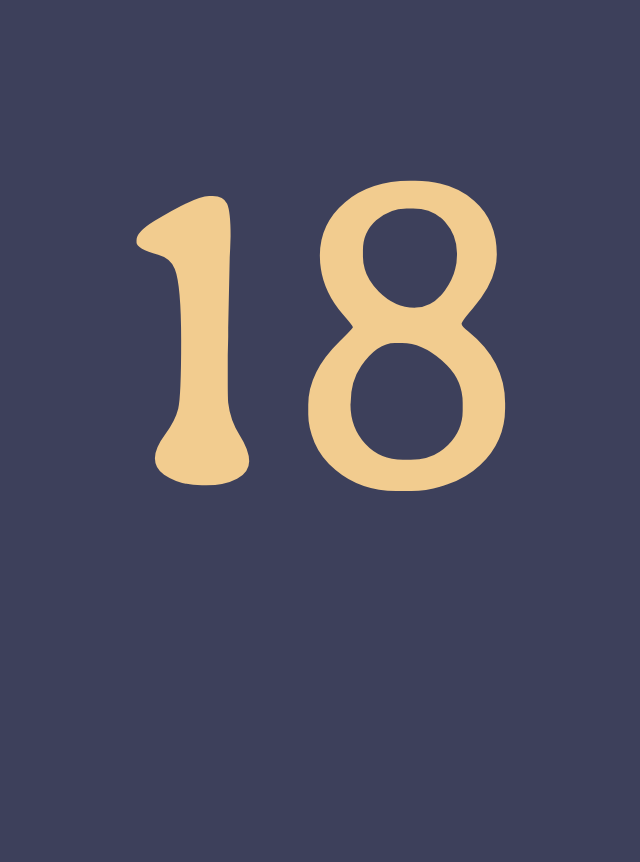
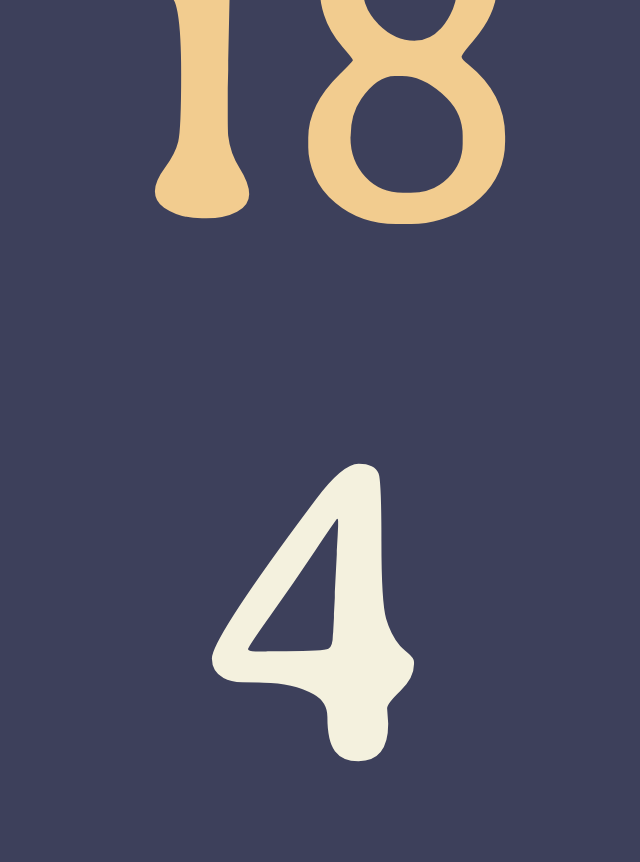
Before and after one commit to abrandao2/dev01766.github.io, a plain HTML site: page index.html in a window 1280 px wide. Shown: the part 494-1356 px from the top of the page, without its empty margins (323-963 px from the left). Before the commit the page ends 1088 px from the top, so only its background shows below. Drawn offline with Linux system fonts and the light colour scheme.

Commit message:
Readd optimistic date

```diff
--- a/index.html
+++ b/index.html
@@ -16,8 +16,8 @@
   <div class="counter" id="realistic"></div>
   <div id="realistic-arrival-date"></div>
   <!-- Application around the 30th of August -->
-  <!-- <div class="counter" id="optimistic"></div>
-  <div id="optimistic-arrival-date"></div> -->
+  <div class="counter" id="optimistic"></div>
+  <div id="optimistic-arrival-date"></div>
 
   <script src="index.js"></script>
 </body>
--- a/index.js
+++ b/index.js
@@ -22,19 +22,19 @@ const main = () => {
   // Months are indexed at 0
   const pessimisticDate = new Date(2021, 08, 30);
   const realisticDate = new Date(2021, 08, 15);
-  // const optimisticDate = new Date(2021, 07, 30);
+  const optimisticDate = new Date(2021, 08, 01);
   const today = new Date();
 
   const sunset = sunsets[today.getMonth() + 1][today.getDate()];
   const pessimisticDays = Math.round(Math.abs((pessimisticDate - today) / oneDay));
   const realisticDays = Math.round(Math.abs((realisticDate - today) / oneDay));
-  // const optimisticDays = Math.round(Math.abs((optimisticDate - today) / oneDay));
+  const optimisticDays = Math.round(Math.abs((optimisticDate - today) / oneDay));
 
   // Get elements for date display
   document.getElementById('sunset').innerHTML = sunset;
   document.getElementById('pessimistic').innerHTML = pessimisticDays;
   document.getElementById('realistic').innerHTML = realisticDays;
-  // document.getElementById('optimistic').innerHTML = optimisticDays;
+  document.getElementById('optimistic').innerHTML = optimisticDays;
 }
 
 document.addEventListener('DOMContentLoaded', () => {
```
